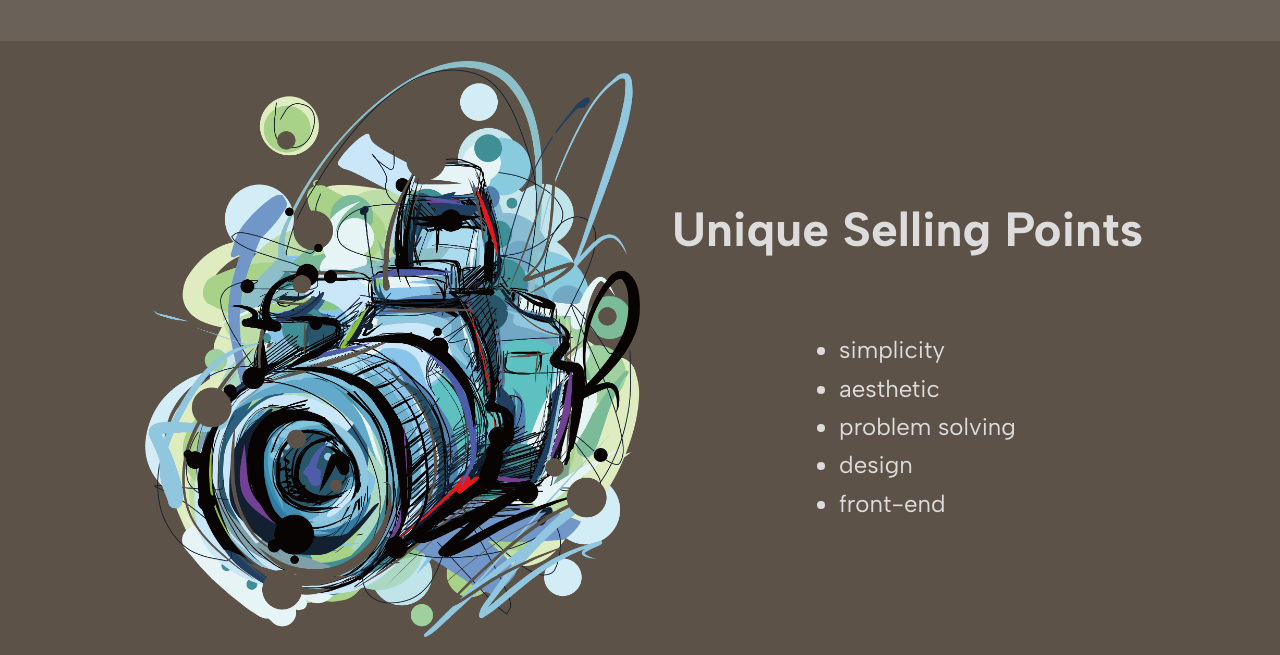
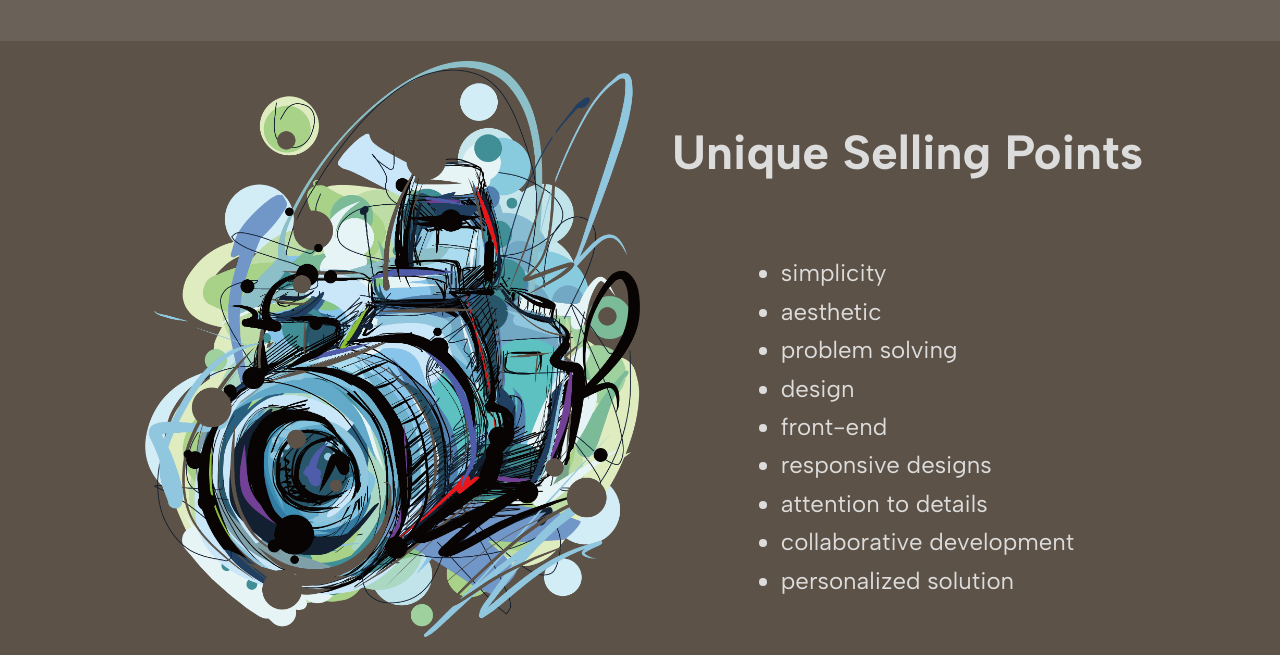
Before and after one commit to Zeinevan/Personal-Portfolio, a plain HTML site: page about.html in a window 1280 px wide. Shown: the part 2401-3056 px from the top of the page. Drawn offline with nearby package versions, Linux system fonts and the light colour scheme.

Commit message:
Update about.html

```diff
--- a/about.html
+++ b/about.html
@@ -159,6 +159,10 @@
                         <li>problem solving</li>
                         <li>design</li>
                         <li>front-end</li>
+                        <li>responsive designs</li>
+                        <li>attention to details</li>
+                        <li>collaborative development</li>
+                        <li>personalized solution</li>
                     </ul>
                 </div>
             </div>
```
